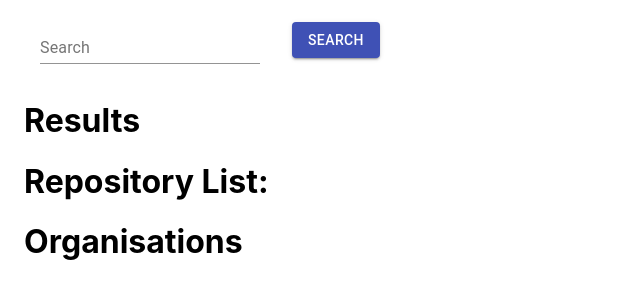
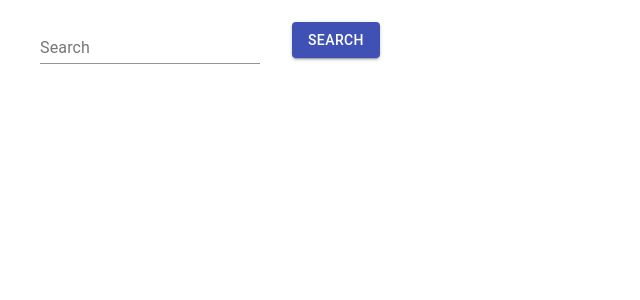
Before and after one commit to makovako/jsts-interview-project, a React (Create React App) app in the folder interview-project/: page / in a window 1280 px wide. Shown: the top 300 px of the page, without its empty margins (0-640 px from the left). Built offline with nearby package versions, Linux system fonts and the light colour scheme.

Commit message:
Styled main result part with MUI

```diff
--- a/interview-project/src/components/Result.tsx
+++ b/interview-project/src/components/Result.tsx
@@ -4,21 +4,53 @@ import RepositoryList from "./RepositoryList";
 import Organisation from "../types/Organisation";
 import Repository from "../types/Repository";
 import User from "../types/User";
+import {
+  Box,
+  Typography,
+  Card,
+  Grid,
+  Link,
+} from "@material-ui/core";
 
 const Result: FunctionComponent<{
   organisations: Organisation[];
   repositories: Repository[];
   user: User | undefined;
 }> = ({ organisations, repositories, user }) => {
-  return (
-    <div className="results">
-      <h1>Results</h1>
-      <div className="panes">
-        {user && <p>{user.login}</p>}
-        <RepositoryList repositories={repositories} />
-        <OrganisationList organisations={organisations} />
-      </div>
-    </div>
+  return user ? (
+    <Box>
+      <Grid container>
+        <Grid item xs={8}>
+          <Card>
+            <Link href={user.url} underline="none">
+              <Box p={1} display="flex" justifyContent="flex-start">
+                <Box mx={2}>
+                  <img src={user.avatar_url} alt="Avatar" height="50" />
+                </Box>
+                <Box mx={2} display="flex" flexDirection="column">
+                  <Typography color="textPrimary">
+                    Username: {user?.login}
+                  </Typography>
+                  <Typography color="textPrimary">
+                    Name: {user?.name}
+                  </Typography>
+                </Box>
+              </Box>
+            </Link>
+          </Card>
+        </Grid>
+      </Grid>
+      <Grid container spacing={2}>
+        <Grid item xs={12} sm={6}>
+          <RepositoryList repositories={repositories} />
+        </Grid>
+        <Grid item xs={12} sm={6}>
+          <OrganisationList organisations={organisations} />
+        </Grid>
+      </Grid>
+    </Box>
+  ) : (
+    <Box></Box>
   );
 };
 
```
